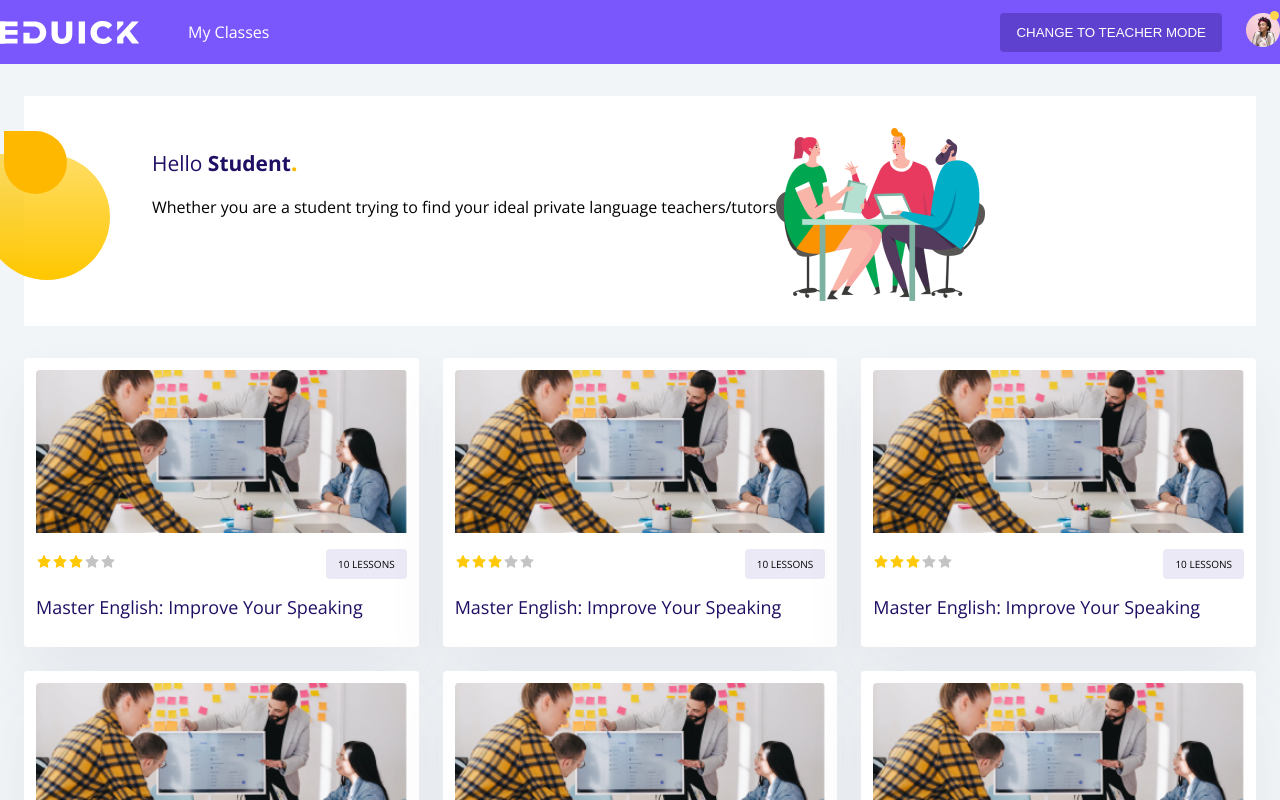
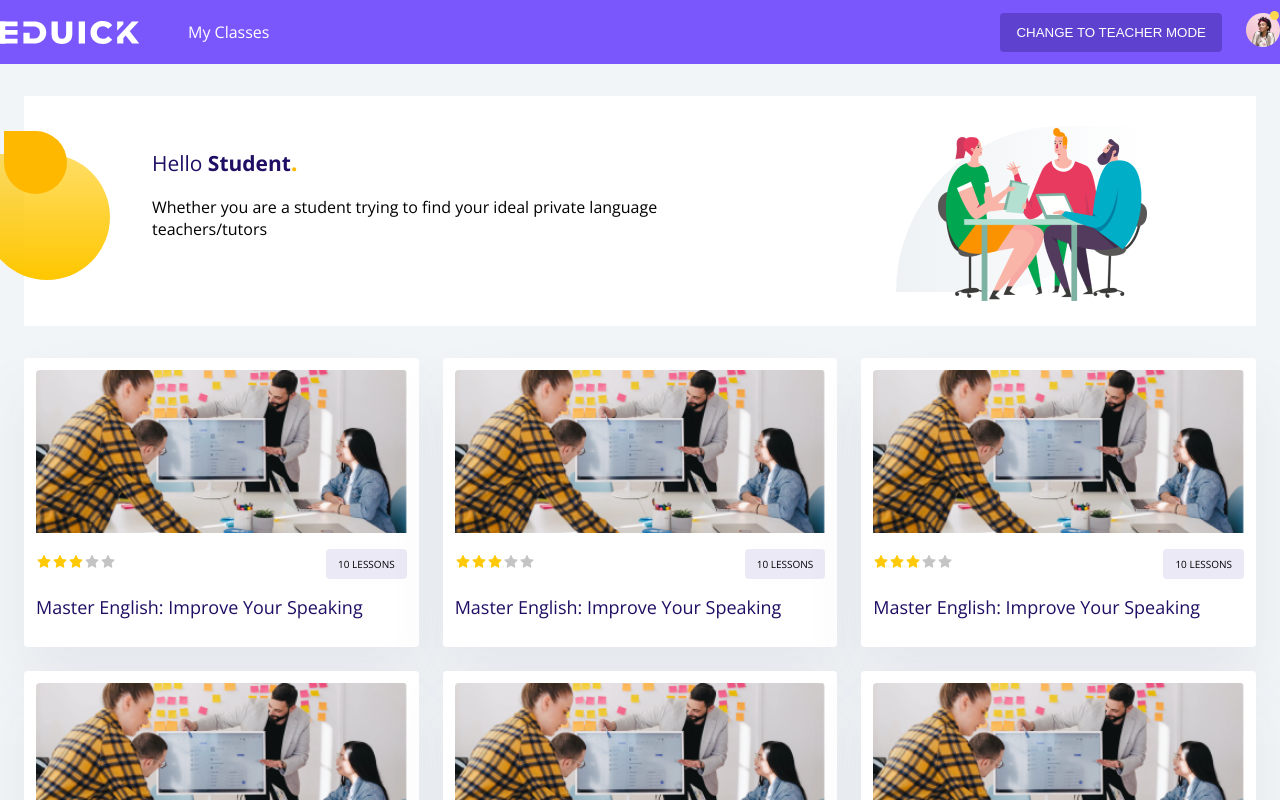
Before and after one commit to ronynogueiras/eduick, a Next.js app: page /dashboard in a window 1280 px wide. Shown: the top 800 px of the page. Built offline with nearby package versions, Linux system fonts and the light colour scheme.

Commit message:
feat: update mobile shapes banner

```diff
--- a/src/views/Dashboard/Banner/index.tsx
+++ b/src/views/Dashboard/Banner/index.tsx
@@ -8,7 +8,7 @@ const Banner: React.FC = () => {
       <div className={clsx(styles["banner__shape-1"])}></div>
       <div className={clsx(styles["banner__shape-2"])}></div>
       <div className={clsx(styles.banner__container)}>
-        <div>
+        <div className={clsx(styles.banner__wrapper)}>
           <h1 className={clsx(styles.banner__title)}>
             Hello{" "}
             <span className={clsx(styles["banner__title--bold"])}>Student</span>
@@ -19,7 +19,8 @@ const Banner: React.FC = () => {
             teachers/tutors
           </p>
         </div>
-        <div>
+        <div className={styles["banner__image--wrapper"]}>
+          <div className={styles["banner__shape-image"]}></div>
           <img
             src="/images/meeting.png"
             alt="Meeting"
--- a/src/views/Dashboard/Banner/styles/Banner.module.css
+++ b/src/views/Dashboard/Banner/styles/Banner.module.css
@@ -33,7 +33,11 @@
   display: flex;
   flex-direction: row;
   position: relative;
+  justify-content: space-between;
   padding: 2rem 6.8rem 1.25rem 8rem;
+}
+.banner__wrapper {
+  max-width: 60%;
 }
 .banner__title {
   color: #200e64;
@@ -48,9 +52,29 @@
   font-weight: bold;
   font-size: 1.5rem;
 }
-.banner__description {
+.banner__image--wrapper {
+  position: relative;
 }
-
+.banner__shape-image {
+  position: absolute;
+  width: 166px;
+  height: 250px;
+  top: -25%;
+  border-radius: 0 400px 0 400px;
+  background: linear-gradient(
+    180deg,
+    rgba(155, 155, 155, 0.15) 0%,
+    #eef2f4 0.01%,
+    #ffffff 100%
+  );
+  transform: rotate(-90deg);
+  transform: rotate(-90deg);
+  z-index: 1;
+}
+.banner__image {
+  position: relative;
+  z-index: 3;
+}
 @media (max-width: 576px) {
   .banner__container {
     display: flex;
@@ -74,7 +98,11 @@
     right: 50px;
     z-index: 3;
   }
-  .banner__image {
+  .banner__image,
+  .banner__image--wrapper {
     display: none;
   }
+  .banner__wrapper {
+    min-width: 100%;
+  }
 }
```
